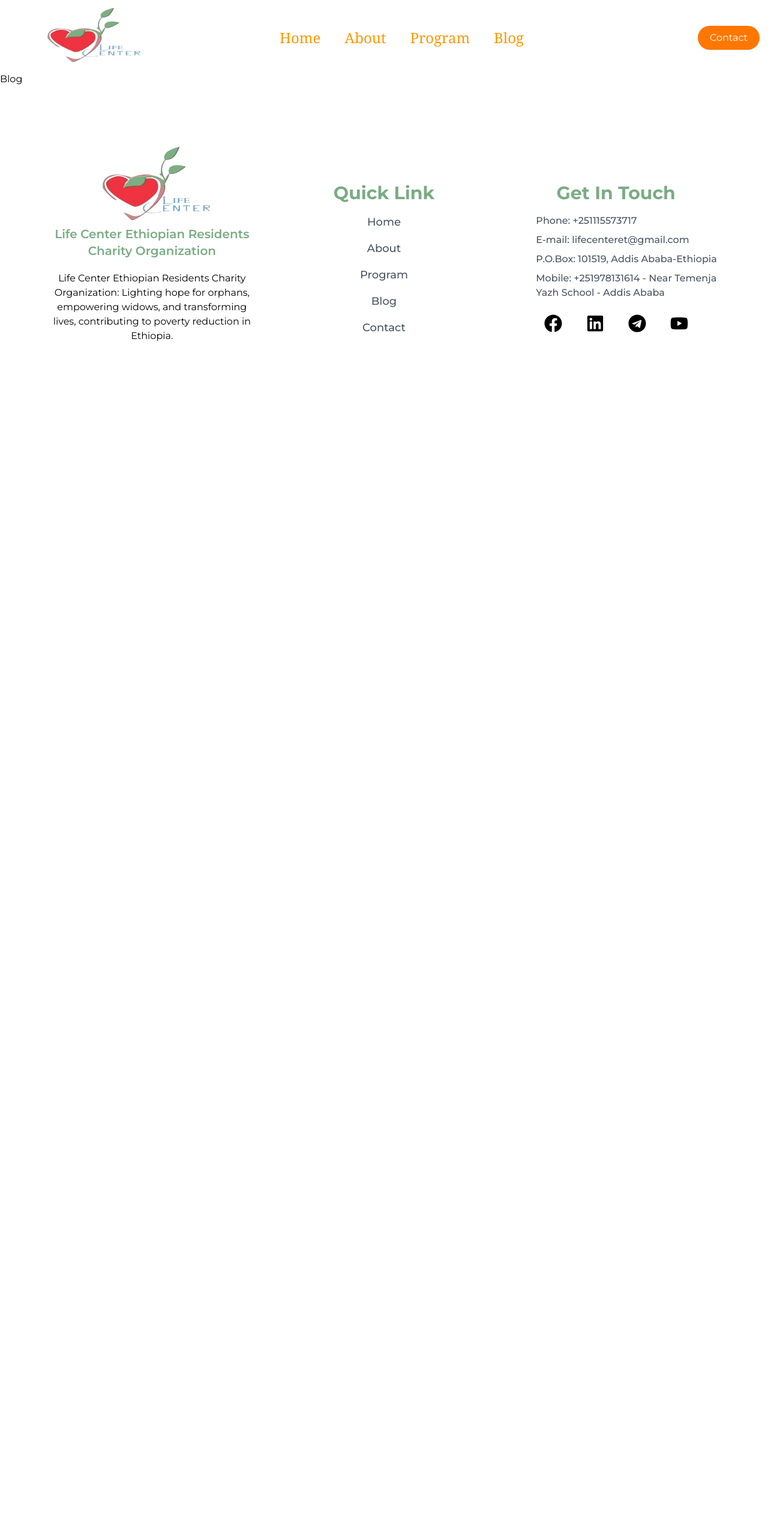
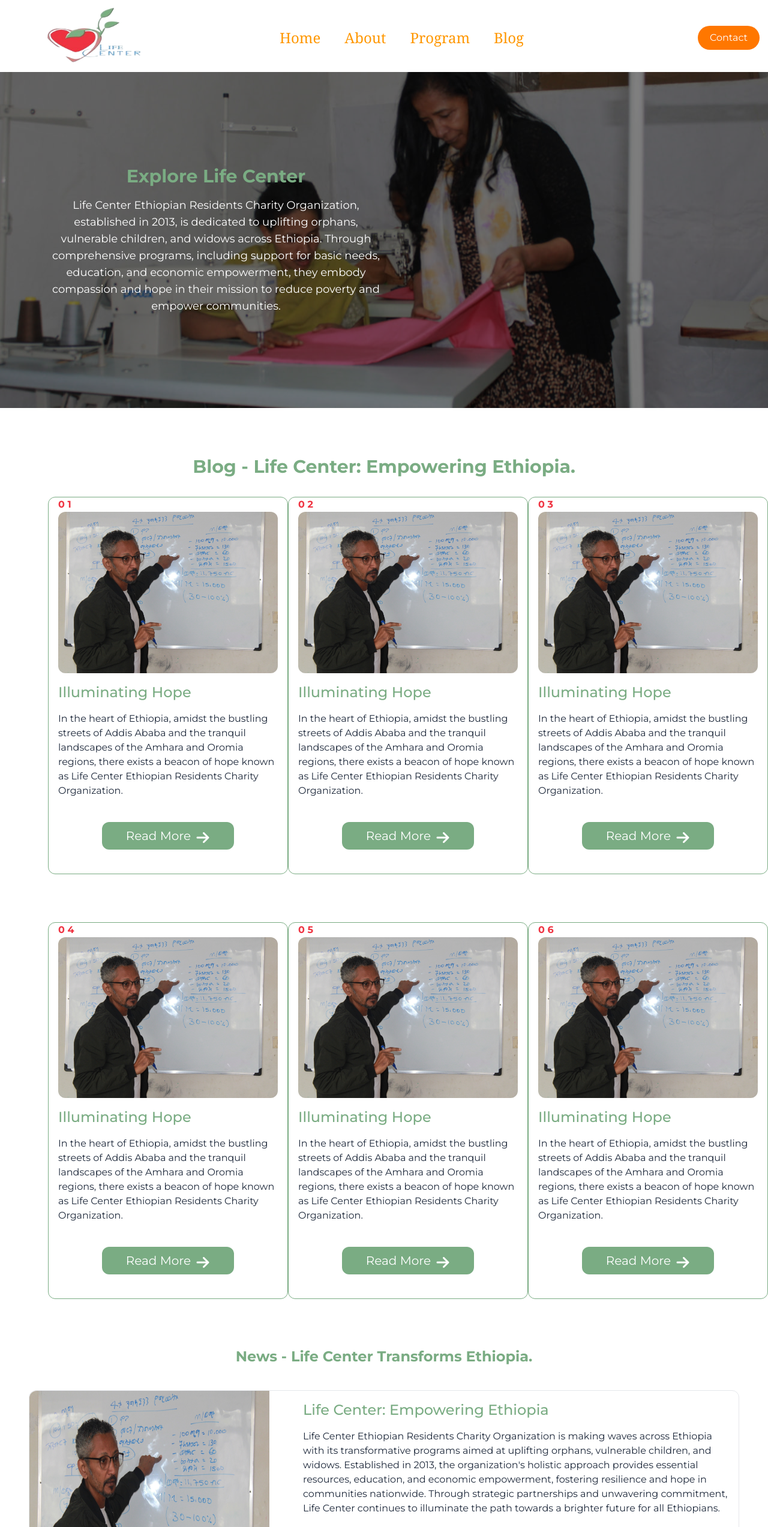
Before and after one commit to haileamlakwalelige/life-center, a React (Vite) app: page /blog in a window 1280 px wide. Shown: the top 2545 px of the page at 60% size. Before the commit the page ends 800 px from the top, so only its background shows below. Built offline with nearby package versions, Linux system fonts and the light colour scheme.

Commit message:
collect blogs

```diff
--- a/src/pages/Blog.jsx
+++ b/src/pages/Blog.jsx
@@ -1,9 +1,16 @@
 import React from 'react'
+import BlogIntro from "../components/blog/BlogIntro";
+import BlogBlog from "../components/blog/BlogBlog";
+import BlogNews from "../components/blog/BlogNews";
 
 const Blog = () => {
   return (
-    <div>Blog</div>
-  )
-}
+    <div>
+      <BlogIntro />
+      <BlogBlog />
+      <BlogNews />
+    </div>
+  );
+};
 
 export default Blog
```
